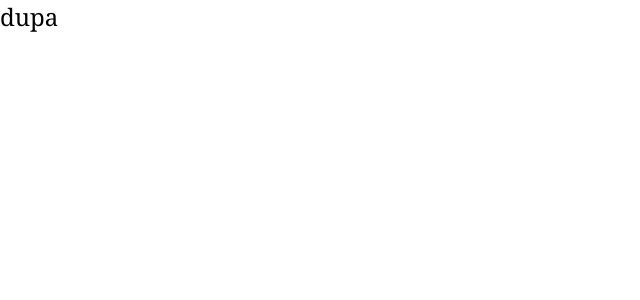
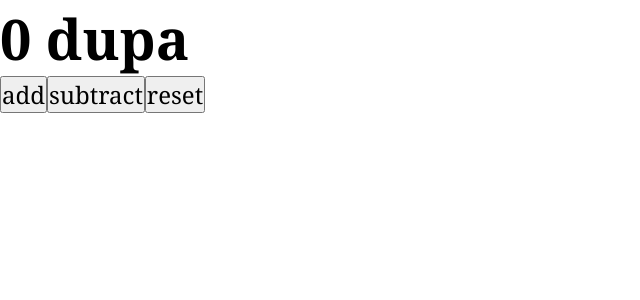
Before and after one commit to mb-dir/redux-boilerplate, a React (Create React App) app: page / in a window 1280 px wide. Shown: the top 300 px of the page, without its empty margins (0-640 px from the left). Built offline with nearby package versions, Linux system fonts and the light colour scheme.

Commit message:
Add simple feature for counter

```diff
--- a/src/App.js
+++ b/src/App.js
@@ -1,5 +1,10 @@
+import Counter from "./features/counter/Counter";
 function App() {
-  return <div className="App">dupa</div>;
+  return (
+    <div className="App">
+      <Counter />
+    </div>
+  );
 }
 
 export default App;
--- /dev/null
+++ b/src/app/store.js
@@ -0,0 +1,6 @@
+import { configureStore } from "@reduxjs/toolkit";
+import counterReducer from "../features/counter/counterSlice";
+
+export const store = configureStore({
+  reducer: { counter: counterReducer },
+});
--- /dev/null
+++ b/src/features/counter/Counter.js
@@ -0,0 +1,36 @@
+import { useSelector, useDispatch } from "react-redux";
+import { increment, decrement, reset, incrementByAmount } from "./counterSlice";
+const Counter = () => {
+  const count = useSelector(state => state.counter.count);
+  const dispatch = useDispatch();
+  return (
+    <div>
+      <h1>{count} dupa</h1>
+      <button
+        onClick={() => {
+          dispatch(incrementByAmount(3));
+        }}
+      >
+        add
+      </button>
+
+      <button
+        onClick={() => {
+          dispatch(decrement());
+        }}
+      >
+        subtract
+      </button>
+
+      <button
+        onClick={() => {
+          dispatch(reset());
+        }}
+      >
+        reset
+      </button>
+    </div>
+  );
+};
+
+export default Counter;
--- /dev/null
+++ b/src/features/counter/counterSlice.js
@@ -0,0 +1,33 @@
+import { createSlice } from "@reduxjs/toolkit";
+
+const initialState = {
+  count: 0,
+};
+
+export const counterSlice = createSlice({
+  name: "counter",
+  initialState,
+  reducers: {
+    increment: state => {
+      state.count += 1;
+    },
+    decrement: state => {
+      state.count -= 1;
+    },
+    reset: state => {
+      state.count = 0;
+    },
+    incrementByAmount: (state, action) => {
+      state.count += action.payload;
+    },
+  },
+});
+
+export const {
+  increment,
+  decrement,
+  reset,
+  incrementByAmount,
+} = counterSlice.actions;
+
+export default counterSlice.reducer;
--- a/src/index.js
+++ b/src/index.js
@@ -2,10 +2,14 @@ import React from "react";
 import ReactDOM from "react-dom/client";
 import "./index.css";
 import App from "./App";
+import { store } from "./app/store";
+import { Provider } from "react-redux";
 
 const root = ReactDOM.createRoot(document.getElementById("root"));
 root.render(
   <React.StrictMode>
-    <App />
+    <Provider store={store}>
+      <App />
+    </Provider>
   </React.StrictMode>
 );
```
